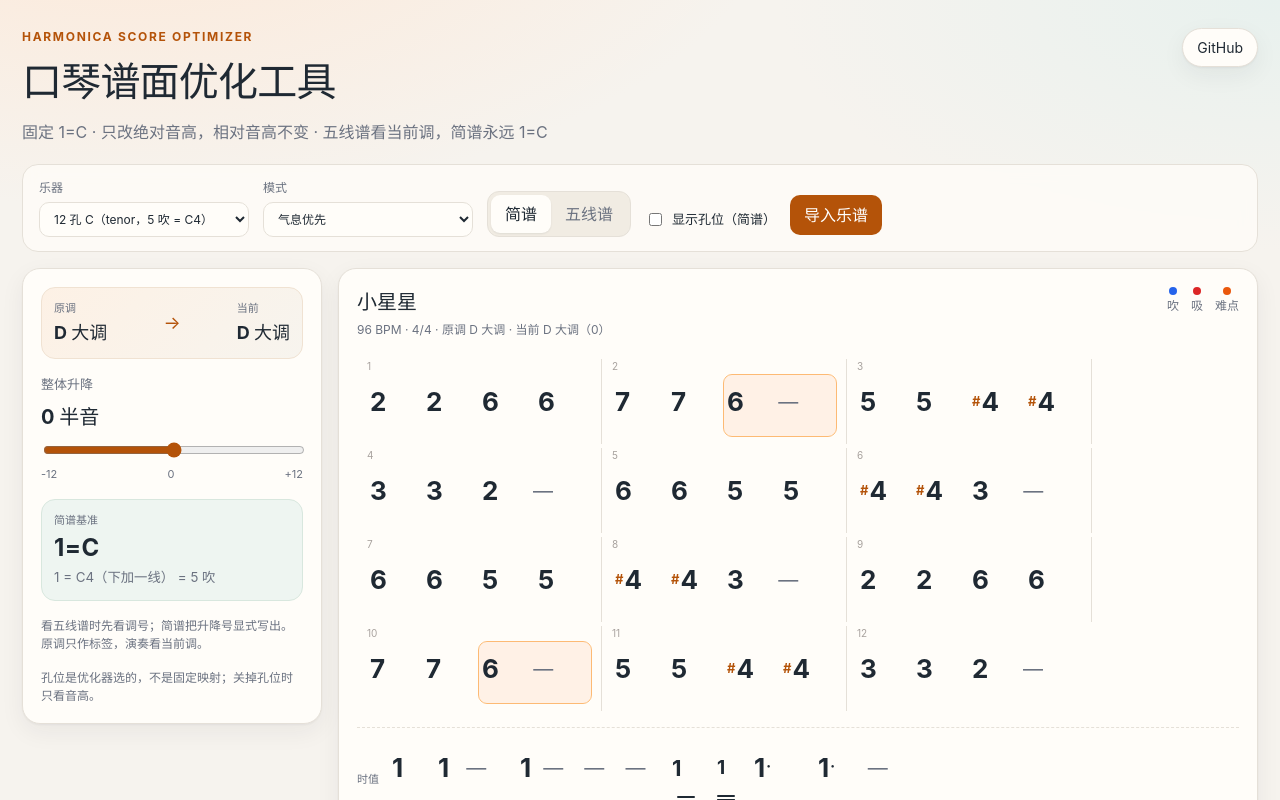
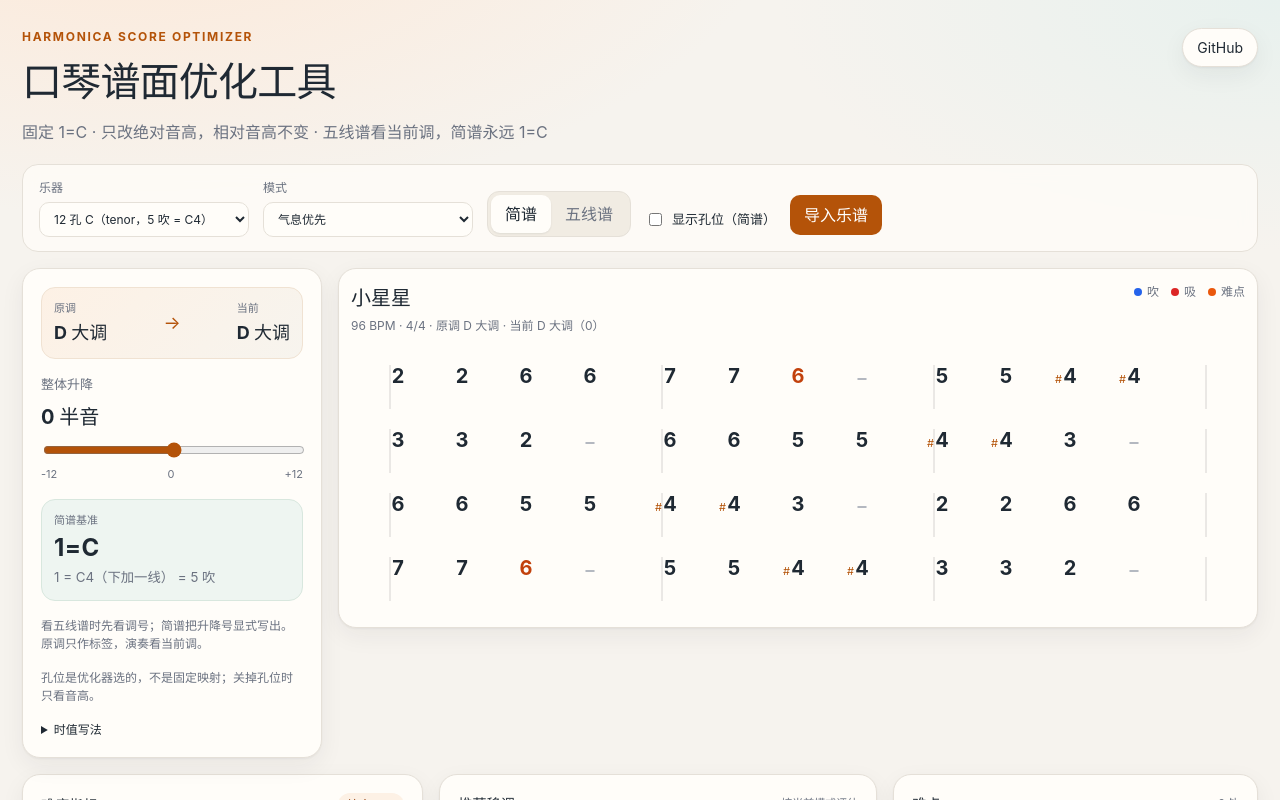
Before and after one commit to Rubuceae/harmonica, a React (Vite) app: page / in a window 1280 px wide. Shown: the top 800 px of the page. Built offline with nearby package versions, Linux system fonts and the light colour scheme.

Commit message:
feat: compact jianpu score with continuous beams

```diff
--- a/src/App.tsx
+++ b/src/App.tsx
@@ -1,6 +1,6 @@
 import { useMemo, useState } from 'react'
 import { HardSpotList } from './components/HardSpotList'
-import { DurationLegend, JianpuView } from './components/JianpuView'
+import { JianpuView } from './components/JianpuView'
 import { MetricsPanel } from './components/MetricsPanel'
 import { RecommendationTable } from './components/RecommendationTable'
 import { StaffView } from './components/StaffView'
@@ -411,6 +411,13 @@ export default function App() {
 
           <p className="hint">看五线谱时先看调号；简谱把升降号显式写出。原调只作标签，演奏看当前调。</p>
           <p className="hint">孔位是优化器选的，不是固定映射；关掉孔位时只看音高。</p>
+
+          <details className="duration-help">
+            <summary>时值写法</summary>
+            <p>
+              四分 <b>1</b>；二分 <b>1 —</b>；全音符 <b>1 — — —</b>；八分数字下 1 条线；十六分 2 条线；附点数字后加点；休止 <b>0</b>。
+            </p>
+          </details>
         </aside>
 
         <section className="panel score-panel">
@@ -437,7 +444,6 @@ export default function App() {
 
           {result ? (
             view === 'jianpu' ? (
-              <>
               <JianpuView
                 notes={score.notes}
                 transpose={transposition}
@@ -447,8 +453,6 @@ export default function App() {
                 fingerings={result.fingerings}
                 showTab={showTab}
               />
-                <DurationLegend />
-              </>
             ) : (
               <StaffView
                 notes={score.notes}
--- a/src/components/JianpuView.tsx
+++ b/src/components/JianpuView.tsx
@@ -1,3 +1,4 @@
+import { useEffect, useRef, useState } from 'react'
 import type { KeySignature } from '../core/keys'
 import { jianpuForMidi } from '../core/jianpu'
 import type { Fingering, NoteEvent } from '../core/types'
@@ -12,92 +13,80 @@ type Props = {
   showTab: boolean
 }
 
-const BASE_WIDTH = 56
+const BEAT_WIDTH = 64
+const MEASURE_PAD = 8
+const NUMBER_Y = 26
+const BEAM_Y = 42
+const LINE_HEIGHT = 64
+const TAB_LINE_HEIGHT = 80
 
-type DurationInfo = {
-  dotted: boolean
-  dashes: number
-  underlines: number
-  width: number
+type Event =
+  | { kind: 'note'; note: NoteEvent; index: number; duration: number }
+  | { kind: 'rest'; id: string; onset: number; duration: number }
+
+type Measure = { measure: number; events: Event[] }
+
+function baseDuration(duration: number): number {
+  const candidates = [4, 2, 1, 0.5, 0.25, 0.125]
+  return candidates.find(value => duration >= value - 1e-6) ?? 0.125
 }
 
-function durationInfo(duration: number, unit: number): DurationInfo {
-  const candidates = [4, 2, 1, 0.5, 0.25, 0.125]
-  const base = candidates.find(value => duration >= value - 1e-6) ?? 0.125
-  const dotted = Math.abs(duration - base * 1.5) < 1e-6
-  const dashes = base >= 1 ? Math.round(base - 1) : 0
-  const underlines = base < 1 ? Math.round(Math.log2(1 / base)) : 0
-  const minWidth = base <= 0.25 ? 24 : base <= 0.5 ? 30 : 34
-  return {
-    dotted,
-    dashes,
-    underlines,
-    width: Math.max(minWidth, duration * unit),
-  }
+function beamLevel(duration: number): number {
+  const base = baseDuration(duration)
+  return base >= 1 ? 0 : Math.round(Math.log2(1 / base))
 }
 
-type GlyphProps = {
-  degree: string
-  accidental?: '#' | 'b' | ''
-  octave?: number
-  duration: number
-  hard?: boolean
-  rest?: boolean
-  tab?: string
-  tabBreath?: 'blow' | 'draw'
-  unit?: number
+function isDotted(duration: number): boolean {
+  const base = baseDuration(duration)
+  return Math.abs(duration - base * 1.5) < 1e-6
 }
 
-function JianpuGlyph({
-  degree,
-  accidental = '',
-  octave = 0,
-  duration,
-  hard,
-  rest,
-  tab,
-  tabBreath,
-  unit = BASE_WIDTH,
-}: GlyphProps) {
-  const info = durationInfo(duration, unit)
-  const sizeClass = info.underlines > 1 ? ' tiny' : info.underlines > 0 ? ' short' : ''
-  return (
-    <div
-      className={`jp-event${hard ? ' hard' : ''}${rest ? ' rest' : ''}${sizeClass}`}
-      style={{ width: `${info.width}px` }}
-      title={`${duration} 拍`}
-    >
-      <div className="jp-above">{octave > 0 ? '·'.repeat(octave) : '\u00a0'}</div>
-      <div className="jp-row">
-        <span className="jp-main">
-          {accidental && <span className="acc">{accidental}</span>}
-          <span className="degree">{degree}</span>
-          {info.dotted && <span className="dot-mark">·</span>}
-        </span>
-        {info.dashes > 0 && (
-          <span className="jp-dashes">
-            {Array.from({ length: info.dashes }).map((_, index) => (
-              <span className="dash" key={index}>
-                —
-              </span>
-            ))}
-          </span>
-        )}
-      </div>
-      <div className="jp-below">{octave < 0 ? '·'.repeat(-octave) : '\u00a0'}</div>
-      <div className="jp-underlines">
-        {Array.from({ length: info.underlines }).map((_, index) => (
-          <span className="underline" key={index} />
-        ))}
-      </div>
-      {tab && <div className={`tab ${tabBreath ?? ''}`}>{tab}</div>}
-    </div>
-  )
+function dashCount(duration: number): number {
+  const base = baseDuration(duration)
+  return base >= 1 ? Math.round(base - 1) : 0
 }
 
-type MeasureEvent =
-  | { kind: 'note'; note: NoteEvent; index: number }
-  | { kind: 'rest'; id: string; duration: number }
+function fontSize(level: number): number {
+  if (level >= 2) return 14
+  if (level === 1) return 18
+  return 20
+}
+
+function buildMeasures(notes: NoteEvent[], measureBeats: number): Measure[] {
+  const byMeasure = new Map<number, { note: NoteEvent; index: number }[]>()
+  notes.forEach((note, index) => {
+    const list = byMeasure.get(note.measure) ?? []
+    list.push({ note, index })
+    byMeasure.set(note.measure, list)
+  })
+
+  const maxMeasure = Math.max(...byMeasure.keys(), 1)
+  const measures: Measure[] = []
+  for (let measure = 1; measure <= maxMeasure; measure += 1) {
+    const start = (measure - 1) * measureBeats
+    const items = (byMeasure.get(measure) ?? []).slice().sort((a, b) => a.note.onset - b.note.onset)
+    const events: Event[] = []
+    let cursor = start
+    for (const item of items) {
+      const gap = item.note.onset - cursor
+      if (gap > 1e-6) {
+        events.push({ kind: 'rest', id: `r${measure}-${events.length}`, onset: cursor, duration: gap })
+      }
+      events.push({ kind: 'note', note: item.note, index: item.index, duration: item.note.duration })
+      cursor = item.note.onset + item.note.duration
+    }
+    const tail = start + measureBeats - cursor
+    if (tail > 1e-6) {
+      events.push({ kind: 'rest', id: `r${measure}-tail`, onset: cursor, duration: tail })
+    }
+    if (events.length > 0) measures.push({ measure, events })
+  }
+  return measures
+}
+
+function eventOnset(event: Event): number {
+  return event.kind === 'note' ? event.note.onset : event.onset
+}
 
 export function JianpuView({
   notes,
@@ -108,93 +97,191 @@ export function JianpuView({
   fingerings,
   showTab,
 }: Props) {
+  const containerRef = useRef<HTMLDivElement | null>(null)
+  const [width, setWidth] = useState(900)
+
+  useEffect(() => {
+    const container = containerRef.current
+    if (!container) return
+    const update = () => setWidth(container.clientWidth || 900)
+    update()
+    const observer = new ResizeObserver(update)
+    observer.observe(container)
+    return () => observer.disconnect()
+  }, [])
+
   const measureBeats = (timeSignature[0] * 4) / timeSignature[1]
-  const byMeasure = new Map<number, { note: NoteEvent; index: number }[]>()
-  notes.forEach((note, index) => {
-    const list = byMeasure.get(note.measure) ?? []
-    list.push({ note, index })
-    byMeasure.set(note.measure, list)
-  })
+  const measureWidth = measureBeats * BEAT_WIDTH + MEASURE_PAD * 2
+  const perLine = Math.max(1, Math.min(4, Math.floor((width - 16) / measureWidth)))
+  const measures = buildMeasures(notes, measureBeats)
+  const lineHeight = showTab ? TAB_LINE_HEIGHT : LINE_HEIGHT
+  const lineCount = Math.max(1, Math.ceil(measures.length / perLine))
+  const svgWidth = perLine * measureWidth + 16
+  const svgHeight = lineCount * lineHeight + 8
 
-  const maxMeasure = Math.max(...byMeasure.keys(), 1)
-  const measures: { measure: number; events: MeasureEvent[] }[] = []
-  for (let measure = 1; measure <= maxMeasure; measure += 1) {
-    const start = (measure - 1) * measureBeats
-    const items = (byMeasure.get(measure) ?? []).slice().sort((a, b) => a.note.onset - b.note.onset)
-    const events: MeasureEvent[] = []
-    let cursor = start
-    for (const item of items) {
-      const gap = item.note.onset - cursor
-      if (gap > 1e-6) {
-        events.push({ kind: 'rest', id: `r${measure}-${events.length}`, duration: gap })
-      }
-      events.push({ kind: 'note', note: item.note, index: item.index })
-      cursor = item.note.onset + item.note.duration
-    }
-    const tail = start + measureBeats - cursor
-    if (tail > 1e-6) {
-      events.push({ kind: 'rest', id: `r${measure}-tail`, duration: tail })
-    }
-    if (events.length > 0) measures.push({ measure, events })
-  }
+  const xOf = (event: Event, measureIndex: number, measureStart: number) =>
+    8 + measureIndex * measureWidth + MEASURE_PAD + (eventOnset(event) - measureStart) * BEAT_WIDTH
 
   return (
-    <div className="jianpu">
-      {measures.map(({ measure, events }) => (
-        <div className="measure" key={measure}>
-          <span className="measure-number">{measure}</span>
-          <div className="measure-notes">
-            {events.map(event => {
-              if (event.kind === 'rest') {
-                return <JianpuGlyph key={event.id} degree="0" duration={event.duration} rest />
-              }
-              const { note, index } = event
-              const jp = jianpuForMidi(note.midi + transpose, sig.preferFlats)
-              const fingering = fingerings[index]
-              const tab =
-                showTab && fingering
-                  ? `${fingering.hole}${fingering.breath === 'blow' ? '↑' : '↓'}${fingering.slide ? '+' : ''}`
-                  : undefined
-              return (
-                <JianpuGlyph
-                  key={note.id}
-                  degree={String(jp.degree)}
-                  accidental={jp.accidental}
-                  octave={jp.octave}
-                  duration={note.duration}
-                  hard={hardSpotIds.has(note.id)}
-                  tab={tab}
-                  tabBreath={fingering?.breath}
-                />
-              )
-            })}
-          </div>
-        </div>
-      ))}
+    <div className="jianpu-svg" ref={containerRef}>
+      <svg
+        width={svgWidth}
+        height={svgHeight}
+        viewBox={`0 0 ${svgWidth} ${svgHeight}`}
+        role="img"
+        aria-label="简谱"
+      >
+        {Array.from({ length: lineCount }).map((_, lineIndex) => {
+          const lineMeasures = measures.slice(lineIndex * perLine, lineIndex * perLine + perLine)
+          return (
+            <g key={lineIndex} transform={`translate(0 ${lineIndex * lineHeight + 8})`}>
+              {lineMeasures.map((measure, measureIndex) => {
+                const measureStart = (measure.measure - 1) * measureBeats
+                const measureX = 8 + measureIndex * measureWidth
+                const events = measure.events
+                const groups: Event[][] = []
+                let group: Event[] = []
+                for (const event of events) {
+                  if (beamLevel(event.duration) >= 1) {
+                    group.push(event)
+                  } else if (group.length > 0) {
+                    groups.push(group)
+                    group = []
+                  }
+                }
+                if (group.length > 0) groups.push(group)
+
+                return (
+                  <g key={measure.measure}>
+                    <line
+                      x1={measureX}
+                      y1={8}
+                      x2={measureX}
+                      y2={lineHeight - 12}
+                      stroke="#d6d3d1"
+                      strokeWidth={1}
+                    />
+                    {events.map((event, eventIndex) => {
+                      const x = xOf(event, measureIndex, measureStart)
+                      const level = beamLevel(event.duration)
+                      const fs = fontSize(level)
+                      const dotted = isDotted(event.duration)
+                      const dashes = dashCount(event.duration)
+                      const isNote = event.kind === 'note'
+                      const hard = isNote && hardSpotIds.has(event.note.id)
+                      const color = isNote ? (hard ? '#c2410c' : '#1f2933') : '#9ca3af'
+                      let degree = '0'
+                      let accidental = ''
+                      let octave = 0
+                      if (isNote) {
+                        const jp = jianpuForMidi(event.note.midi + transpose, sig.preferFlats)
+                        degree = String(jp.degree)
+                        accidental = jp.accidental
+                        octave = jp.octave
+                      }
+                      return (
+                        <g key={isNote ? event.note.id : `rest-${eventIndex}`}>
+                          {Array.from({ length: Math.abs(octave) }).map((_, dotIndex) => (
+                            <circle
+                              key={`oct-${dotIndex}`}
+                              cx={x}
+                              cy={octave > 0 ? 10 - dotIndex * 4 : 34 + dotIndex * 4}
+                              r={1.5}
+                              fill="#b45309"
+                            />
+                          ))}
+                          {accidental && (
+                            <text
+                              x={x - fs * 0.4}
+                              y={NUMBER_Y}
+                              textAnchor="end"
+                              fontSize={fs * 0.55}
+                              fill="#b45309"
+                            >
+                              {accidental}
+                            </text>
+                          )}
+                          <text
+                            x={x}
+                            y={NUMBER_Y}
+                            textAnchor="middle"
+                            fontSize={fs}
+                            fontWeight={650}
+                            fill={color}
+                            fontFamily="Inter, 'Noto Sans SC', sans-serif"
+                          >
+                            {degree}
+                          </text>
+                          {dotted && <circle cx={x + fs * 0.4} cy={NUMBER_Y - 5} r={1.6} fill={color} />}
+                          {Array.from({ length: dashes }).map((_, dashIndex) => (
+                            <line
+                              key={`dash-${dashIndex}`}
+                              x1={x + (dashIndex + 1) * BEAT_WIDTH - 4}
+                              x2={x + (dashIndex + 1) * BEAT_WIDTH + 4}
+                              y1={NUMBER_Y - 4}
+                              y2={NUMBER_Y - 4}
+                              stroke="#9ca3af"
+                              strokeWidth={1.5}
+                              strokeLinecap="round"
+                            />
+                          ))}
+                          {showTab && isNote && fingerings[event.index] && (
+                            <text
+                              x={x}
+                              y={LINE_HEIGHT - 8}
+                              textAnchor="middle"
+                              fontSize={9}
+                              fill={
+                                fingerings[event.index].breath === 'blow' ? '#2563eb' : '#dc2626'
+                              }
+                            >
+                              {fingerings[event.index].hole}
+                              {fingerings[event.index].breath === 'blow' ? '↑' : '↓'}
+                              {fingerings[event.index].slide ? '+' : ''}
+                            </text>
+                          )}
+                        </g>
+                      )
+                    })}
+                    {groups.map((beamGroup, groupIndex) => {
+                      const maxLevel = Math.max(...beamGroup.map(event => beamLevel(event.duration)))
+                      return Array.from({ length: maxLevel }).map((_, levelIndex) => {
+                        const level = levelIndex + 1
+                        const matching = beamGroup.filter(event => beamLevel(event.duration) >= level)
+                        if (matching.length === 0) return null
+                        const first = xOf(matching[0], measureIndex, measureStart) - 7
+                        const last = xOf(matching[matching.length - 1], measureIndex, measureStart) + 7
+                        return (
+                          <line
+                            key={`beam-${groupIndex}-${level}`}
+                            x1={first}
+                            x2={last}
+                            y1={BEAM_Y + levelIndex * 4}
+                            y2={BEAM_Y + levelIndex * 4}
+                            stroke="#1f2933"
+                            strokeWidth={level === 1 ? 1.7 : 1.5}
+                            strokeLinecap="round"
+                          />
+                        )
+                      })
+                    })}
+                    {measureIndex === lineMeasures.length - 1 && (
+                      <line
+                        x1={measureX + measureWidth}
+                        y1={8}
+                        x2={measureX + measureWidth}
+                        y2={lineHeight - 12}
+                        stroke="#d6d3d1"
+                        strokeWidth={1}
+                      />
+                    )}
+                  </g>
+                )
+              })}
+            </g>
+          )
+        })}
+      </svg>
     </div>
   )
 }
-
-export function DurationLegend() {
-  const samples: { label: string; duration: number }[] = [
-    { label: '四分', duration: 1 },
-    { label: '二分', duration: 2 },
-    { label: '全音符', duration: 4 },
-    { label: '八分', duration: 0.5 },
-    { label: '十六分', duration: 0.25 },
-    { label: '附点四分', duration: 1.5 },
-    { label: '附点二分', duration: 3 },
-  ]
-
-  return (
-    <div className="duration-legend">
-      <span className="legend-title">时值</span>
-      {samples.map(sample => (
-        <div className="legend-item" key={sample.label}>
-          <JianpuGlyph degree="1" duration={sample.duration} unit={36} />
-          <span>{sample.label}</span>
-        </div>
-      ))}
-    </div>
-  )
-}
--- a/src/styles.css
+++ b/src/styles.css
@@ -258,7 +258,8 @@ input[type="range"] {
 }
 
 .score-panel {
-  min-height: 380px;
+  min-height: 300px;
+  padding: 14px 12px;
   overflow: hidden;
 }
 
@@ -314,190 +315,29 @@ input[type="range"] {
   background: var(--hard);
 }
 
-.jianpu {
-  display: flex;
-  flex-wrap: wrap;
-  align-items: flex-start;
-  gap: 4px 0;
-  padding: 6px 0 2px;
+.jianpu-svg {
+  width: 100%;
+  overflow-x: auto;
 }
 
-.measure {
-  position: relative;
-  display: flex;
-  border-right: 1px solid var(--line);
-  padding: 16px 10px 8px;
+.jianpu-svg svg {
+  display: block;
+  margin: 0 auto;
 }
 
-.measure:last-child {
-  border-right: 0;
-}
-
-.measure-number {
-  position: absolute;
-  top: 0;
-  left: 10px;
-  font-size: 10px;
-  color: #a8a29e;
-}
-
-.measure-notes {
-  display: flex;
-  align-items: flex-start;
-}
-
-.jp-event {
-  flex: 0 0 auto;
-  padding: 2px 3px;
-  border-radius: 8px;
-}
-
-.jp-event.short {
-  padding: 2px 1px;
-}
-
-.jp-event.short .degree {
-  font-size: 22px;
-}
-
-.jp-event.tiny .degree {
-  font-size: 19px;
-}
-
-.jp-event.short .acc {
-  font-size: 11px;
-}
-
-.jp-event.hard {
-  background: #fff1e6;
-  outline: 1px solid #fdba74;
-}
-
-.jp-event.rest {
+.duration-help {
+  font-size: 12px;
   color: var(--muted);
 }
 
-.jp-row {
-  display: flex;
-  align-items: center;
-  min-height: 30px;
+.duration-help summary {
+  cursor: pointer;
+  color: var(--ink);
 }
 
-.jp-main {
-  display: flex;
-  align-items: center;
-}
-
-.degree {
-  font-size: 26px;
-  font-weight: 650;
-  line-height: 1;
-  letter-spacing: -0.02em;
-}
-
-.acc {
-  font-size: 13px;
-  font-weight: 700;
-  color: var(--accent);
-  margin-right: 1px;
-}
-
-.dot-mark {
-  font-size: 20px;
-  line-height: 1;
-  color: var(--ink);
-  margin-left: 1px;
-  transform: translateY(-2px);
-}
-
-.jp-dashes {
-  flex: 1;
-  display: flex;
-  justify-content: space-around;
-  padding: 0 2px;
-}
-
-.dash {
-  font-size: 20px;
-  line-height: 1;
-  color: var(--muted);
-}
-
-.jp-above,
-.jp-below {
-  height: 10px;
-  font-size: 11px;
-  line-height: 10px;
-  color: var(--accent);
-}
-
-.jp-event.rest .jp-above,
-.jp-event.rest .jp-below {
-  color: transparent;
-}
-
-.jp-underlines {
-  display: flex;
-  flex-direction: column;
-  align-items: center;
-  gap: 2px;
-  margin-top: 3px;
-  min-height: 4px;
-}
-
-.jp-underlines .underline {
-  width: 18px;
-  height: 1.5px;
-  background: var(--ink);
-  border-radius: 1px;
-}
-
-.jp-event.rest .jp-underlines .underline {
-  background: var(--muted);
-}
-
-.tab {
-  margin-top: 4px;
-  font-size: 11px;
-  font-weight: 650;
-  letter-spacing: 0.02em;
-  text-align: center;
-}
-
-.tab.blow {
-  color: var(--blow);
-}
-
-.tab.draw {
-  color: var(--draw);
-}
-
-.duration-legend {
-  display: flex;
-  flex-wrap: wrap;
-  gap: 10px;
-  align-items: flex-end;
-  margin-top: 14px;
-  padding-top: 12px;
-  border-top: 1px dashed var(--line);
-}
-
-.legend-title {
-  align-self: center;
-  font-size: 11px;
-  color: var(--muted);
-}
-
-.legend-item {
-  display: flex;
-  flex-direction: column;
-  align-items: center;
-  gap: 2px;
-}
-
-.legend-item > span {
-  font-size: 10px;
-  color: var(--muted);
+.duration-help p {
+  margin: 6px 0 0;
+  line-height: 1.7;
 }
 
 .staff {
```
Also changed, not shown: 4 other files (tests, documents, lock files or other folders). Lines whose indentation alone changed are shown as unchanged.
